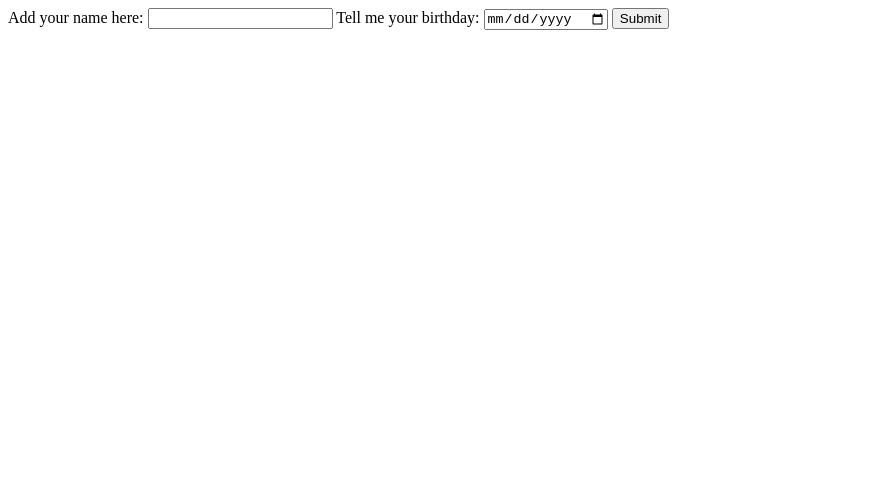
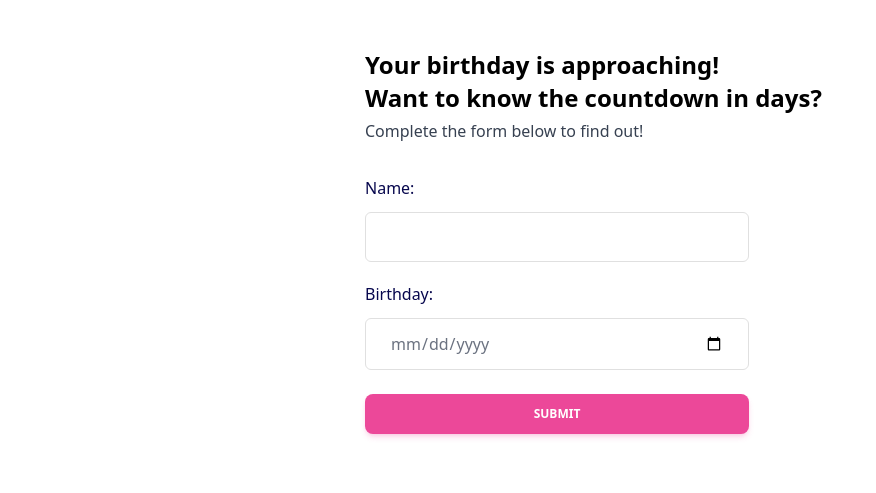
Before and after one commit to claudiasalves/birthday-app, a plain HTML site: page index.html in a window 1280 px wide. Shown: the whole page, without its empty margins (0-876 px from the left). Drawn offline with nearby package versions, Linux system fonts and the light colour scheme.

Commit message:
styling for index in tailwind added

```diff
--- a/index.html
+++ b/index.html
@@ -3,18 +3,40 @@
 <head>
   <meta charset="UTF-8">
   <meta name="viewport" content="width=device-width, initial-scale=1.0">
+  <script src="https://cdn.tailwindcss.com"></script>
   <title>My birthday app</title>
 </head>
 <body>
-  <form id="birthdayForm">
-      <label for="name">Add your name here:</label>
-      <input type="text" id="name" name="name" required method="post">
-
-      <label for="birthday">Tell me your birthday:</label>
-      <input type="date" id="birthday" name="birthday" required>
-
-      <button type="submit">Submit</button>
-  </form>
+  <div class="flex items-center justify-center p-12 #add8e6">
+    <div class="mx-auto w-full max-w-[550px]">
+      <h4 class="block font-sans text-2xl font-semibold leading-snug tracking-normal text-blue-gray-900 antialiased">
+        Your birthday is approaching! <br>
+        Want to know the countdown in days?
+      </h4>
+      <p class="mt-1 block font-sans text-base font-normal leading-relaxed text-gray-700 antialiased">
+        Complete the form below to find out!
+      </p>
+      <form id="birthdayForm" method="post" class="mt-8 mb-2 w-80 max-w-screen-lg sm:w-96">
+        <div class="mb-5">
+          <label class="mb-3 block text-base font-medium text-[#07074D]" for="name">Name:</label>
+          <input type="text" id="name" name="name" required
+          class="w-full rounded-md border border-[#e0e0e0] bg-white py-3 px-6 text-base font-medium text-[#6B7280] outline-none focus:border-[#6A64F1] focus:shadow-md">
+        </div>
+        <div class="mb-5">
+          <label for="birthday" class="mb-3 block text-base font-medium text-[#07074D]">Birthday:</label>
+          <input type="date" id="birthday" name="birthday" required
+          class="w-full rounded-md border border-[#e0e0e0] bg-white py-3 px-6 text-base font-medium text-[#6B7280] outline-none focus:border-[#6A64F1] focus:shadow-md">
+        </div>
+        <div>
+          <button type="submit"
+          class="mt-6 block w-full select-none rounded-lg bg-pink-500 py-3 px-6 text-center align-middle font-sans text-xs font-bold uppercase text-white shadow-md shadow-pink-500/20 transition-all hover:shadow-lg hover:shadow-pink-500/40 focus:opacity-[0.85] focus:shadow-none active:opacity-[0.85] active:shadow-none disabled:pointer-events-none disabled:opacity-50 disabled:shadow-none"
+          >
+          Submit
+          </button>
+        </div>
+      </form>
+    </div>
+  </div>
 
   <script src="index.js"></script>
 </body>
```
